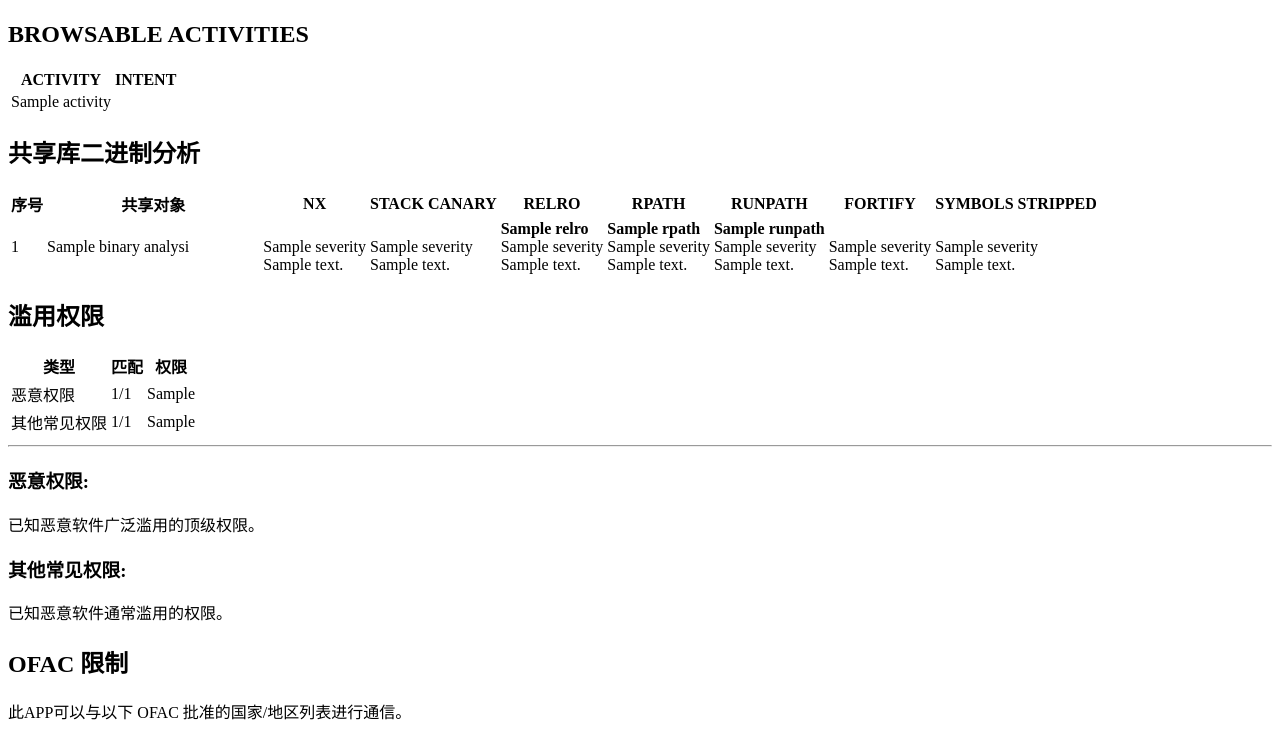
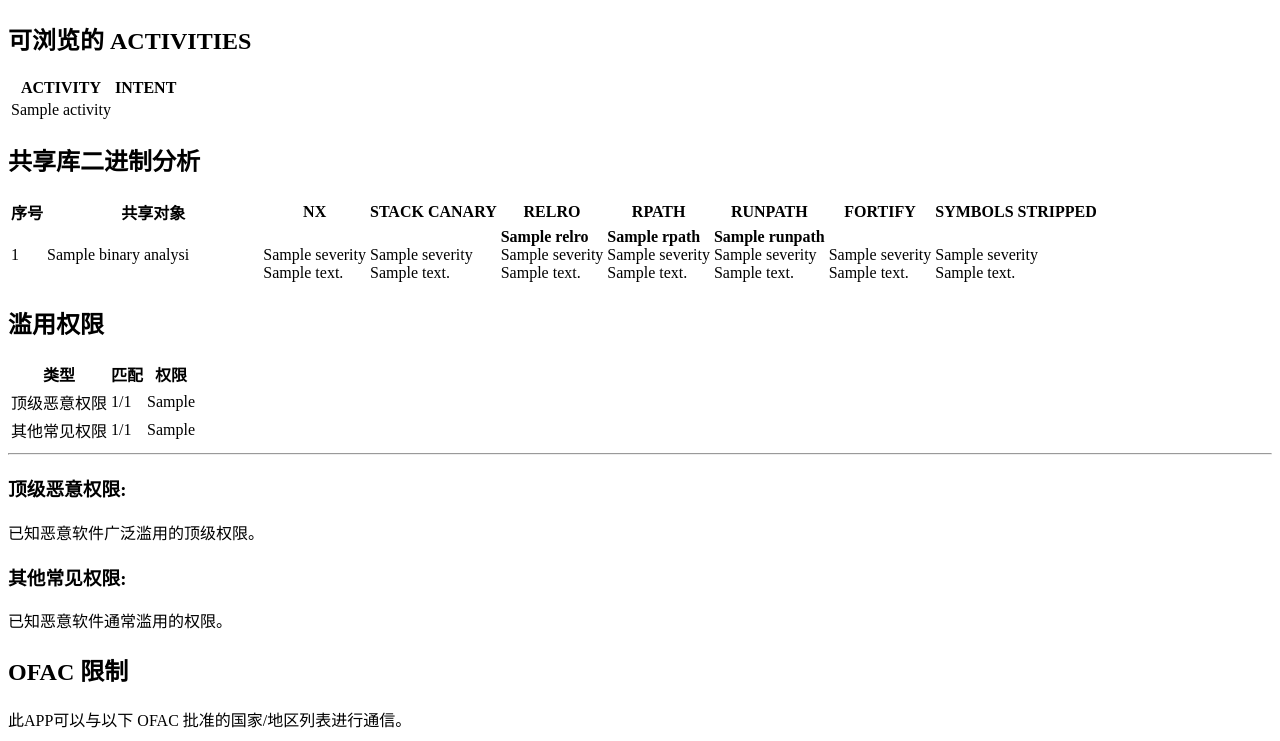
Before and after one commit to MrAshers/AGMSF, a Django app: template mobsf/templates/pdf/android_report.html in a window 1280 px wide. Shown: the part 1419-2160 px from the top of the page. Run offline with Django 3.2, Linux system fonts and the light colour scheme; the template is opened without the code that fills it: most values are stand-ins (such as "Sample title", 1, 10 or a date in 2020); grey boxes marked "Sample" are stand-in pictures.

Commit message:
注释修改

```diff
--- a/mobsf/StaticAnalyzer/views/android/cert_analysis.py
+++ b/mobsf/StaticAnalyzer/views/android/cert_analysis.py
@@ -1,5 +1,5 @@
 # -*- coding: utf_8 -*-
-"""Module holding the functions for code analysis."""
+"""Module holding the functions for cert analysis."""
 
 import hashlib
 import logging
--- a/mobsf/StaticAnalyzer/views/common/shared_func.py
+++ b/mobsf/StaticAnalyzer/views/common/shared_func.py
@@ -246,6 +246,7 @@ def get_avg_cvss(findings):
             if find['cvss'] != 0:
                 cvss_scores.append(find['cvss'])
     if cvss_scores:
+        # 四舍五入
         avg_cvss = round(sum(cvss_scores) / len(cvss_scores), 1)
     if not getattr(settings, 'CVSS_SCORE_ENABLED', False):
         avg_cvss = None
--- a/mobsf/templates/general/about.html
+++ b/mobsf/templates/general/about.html
@@ -14,8 +14,9 @@
                 <h1>关于 AndroMSF</h1>
 
                   <p class="lead">
-                    AndroMSF 是2020级计算机学院周梓豪做的毕业设计，是一个基于 Androguard 的 Android 应用安全分析系统。
+                    AndroMSF 是南京审计大学 2020 级计算机学院周梓豪做的毕业设计，是一个基于 Androguard 的 Android 应用安全分析系统。AndroMSF 使用 Django 框架开发，使用 sqlite 进行存储。
                  </p>
+                  <p> <strong>项目地址:</strong> <a href="https://github.com/MrAshers/AGMSF.git">MrAshers/AGMSF</a> </p>
                   <p> <strong>作者:</strong> <a href="https://mrashers.github.io">MrAshers</a> </p>
 
           </div>
--- a/mobsf/templates/general/not_found.html
+++ b/mobsf/templates/general/not_found.html
@@ -11,8 +11,8 @@
             <div class="col-lg-12">
             <div class="card">
               <div class="card-body">
-                 <h3>检测的HASH记录没找到！</h3>
-                    <p class="lead">找不到匹配的MD5 HASH记录。</p>
+                 <h3>检测的 HASH 记录没找到！</h3>
+                    <p class="lead">找不到匹配的 MD5 HASH 记录。</p>
           </div>
         </div>
        </div>
--- a/mobsf/templates/pdf/android_report.html
+++ b/mobsf/templates/pdf/android_report.html
@@ -344,7 +344,7 @@
                     </table>
       {% endif %}
       {% if browsable_activities %}
-      <h2><i class="fas fa-clone"></i> BROWSABLE ACTIVITIES</h2>
+      <h2><i class="fas fa-clone"></i> 可浏览的 ACTIVITIES</h2>
        <table class="basic">
                                         <thead>
                                             <tr>
@@ -758,7 +758,7 @@
      </thead>
      <tbody>
       <tr>
-        <td>恶意权限</td>
+        <td>顶级恶意权限</td>
         <td>{{ malware_permissions.top_malware_permissions | length}}</b>/{{malware_permissions.total_malware_permissions}}</td>
         <td>
           {{ malware_permissions.top_malware_permissions | join:", "}}
@@ -775,7 +775,7 @@
 </table>
     <hr>
     <p>
-      <h3>恶意权限:</h3> 已知恶意软件广泛滥用的顶级权限。
+      <h3>顶级恶意权限:</h3> 已知恶意软件广泛滥用的顶级权限。
       <br/>
       <h3>其他常见权限:</h3> 已知恶意软件通常滥用的权限。
     </p>
--- a/mobsf/templates/static_analysis/android_binary_analysis.html
+++ b/mobsf/templates/static_analysis/android_binary_analysis.html
@@ -96,7 +96,7 @@
             <a href="#browsable" class="nav-link">
               <i class="nav-icon fas fa-clone"></i>
               <p>
-                BROWSABLE ACTIVITIES
+                可浏览的 ACTIVITIES
               </p>
             </a>
           </li>
@@ -838,7 +838,7 @@
         <div class="card">
           <div class="card-body">
               <p>
-             <strong><i class="fas fa-clone"></i> BROWSABLE ACTIVITIES</strong>
+             <strong><i class="fas fa-clone"></i> 可浏览的 ACTIVITIES</strong>
              </p>
               <div class="table-responsive">
                 <table id="table_browsable" class="table table-bordered table-hover table-striped">
@@ -1756,7 +1756,7 @@
                 </div>
                 <hr>
                 <p>
-                  <strong>恶意权限</strong> 是已知恶意软件广泛滥用的顶级权限。
+                  <strong>顶级恶意权限</strong> 是已知恶意软件广泛滥用的顶级权限。
                   <br/>
                   <strong>其他常见权限</strong> 是已知恶意软件通常滥用的权限。
                 </p>
--- a/mobsf/templates/static_analysis/android_source_analysis.html
+++ b/mobsf/templates/static_analysis/android_source_analysis.html
@@ -73,7 +73,7 @@
             <a href="#browsable" class="nav-link">
               <i class="nav-icon fas fa-clone"></i>
               <p>
-                BROWSABLE ACTIVITIES
+                可浏览的 ACTIVITIES
               </p>
             </a>
           </li>
@@ -687,7 +687,7 @@
         <div class="card">
           <div class="card-body">
               <p>
-             <strong><i class="fas fa-clone"></i> BROWSABLE ACTIVITIES</strong>
+             <strong><i class="fas fa-clone"></i> 可浏览的 ACTIVITIES</strong>
              </p>
               <div class="table-responsive">
                 <table id="table_browsable" class="table table-bordered table-hover table-striped">
--- a/mobsf/templates/static_analysis/compare.html
+++ b/mobsf/templates/static_analysis/compare.html
@@ -64,7 +64,7 @@
             <a href="#browsable" class="nav-link">
               <i class="nav-icon fas fa-clone"></i>
               <p>
-                BROWSABLE ACTIVITIES
+                可浏览的 ACTIVITIES
               </p>
             </a>
           </li>
@@ -634,7 +634,7 @@
                 <div class="card">
                     <div class="card-body">
                         <p>
-                            <strong><i class="fas fa-clone"></i> BROWSABLE ACTIVITIES</strong>
+                            <strong><i class="fas fa-clone"></i> 可浏览的 ACTIVITIES</strong>
                         </p>
                         {% if browsable_activities %}
                         <div class="table-responsive">
@@ -842,7 +842,7 @@
                             </table>
                         </div>
                         {% else %}
-                            <p align="center"><strong>出错了/ 没有 browsable activities</strong></p>
+                            <p align="center"><strong>出错了/ 没有可浏览的 activities</strong></p>
                         {% endif %}
                     </div>
                 </div><!-- /.card -->
```
Also changed, not shown: mobsf/StaticAnalyzer/views/android/static_analyzer.py (+10 -4 lines).
